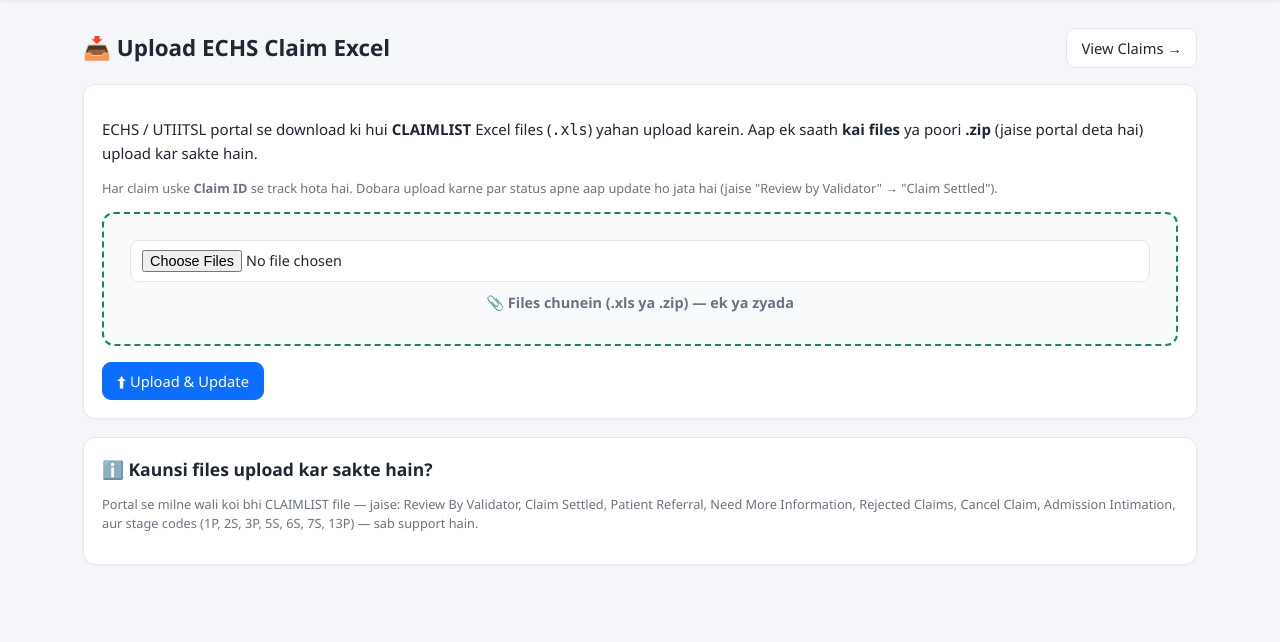
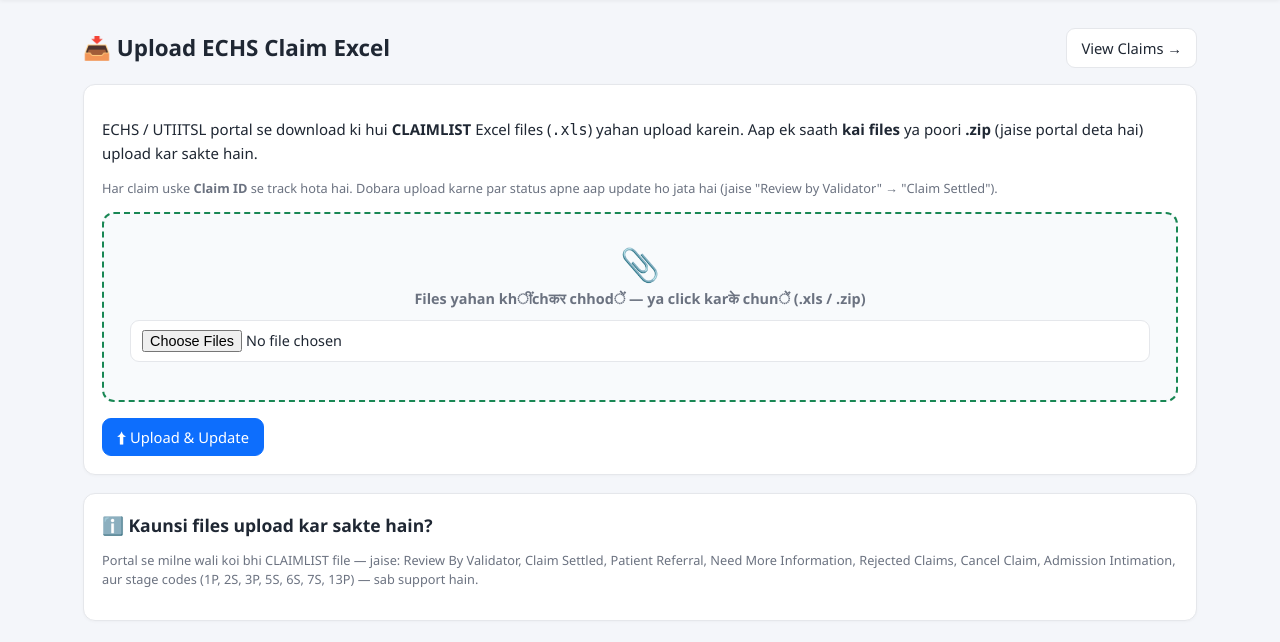
Before and after one commit to Skaler2015/ECHS-SOFTWARE, a PHP site: page /echs_upload.php in a window 1280 px wide. Shown: the part 95-737 px from the top of the page. Run offline with PHP 8.4, Linux system fonts and the light colour scheme; the visitor is signed in with stand-in values (Sample User, id 1); some libraries are stand-ins or nearby versions.

Commit message:
ECHS: drag-and-drop upload + selected-file list, and dashboard "last upload" reminder (alerts when >5 days since last import)
Co-Authored-By: Claude Opus 4.8 <noreply@anthropic.com>
Claude-Session: https://claude.ai/code/session_01FRG8AaUaJjJ8u1HizSzH8h

```diff
--- a/assets/css/style.css
+++ b/assets/css/style.css
@@ -222,6 +222,8 @@ h1,h2,h3{margin:0 0 .4em}
 .inline-add{display:flex;gap:8px;flex-wrap:wrap;align-items:center}
 .tool-links{display:flex;gap:10px;flex-wrap:wrap}
 .row-overdue{background:#fff7ed}
+.upload-drop.drag{background:#e0efff;border-color:var(--primary)}
+.filelist{margin-top:12px;font-size:.88rem;color:var(--ink)}
 
 /* ---- Dark mode ---- */
 body.dark{--bg:#0f141a;--card:#161d26;--ink:#e5e9ef;--muted:#93a1b3;--line:#273140}
--- a/echs_upload.php
+++ b/echs_upload.php
@@ -49,14 +49,34 @@ require __DIR__ . '/includes/header.php';
 
     <form method="post" enctype="multipart/form-data" class="form">
         <?= csrf_field() ?>
-        <div class="upload-drop">
-            <input type="file" name="claimfiles[]" id="claimfiles" multiple accept=".xls,.zip">
-            <label for="claimfiles">📎 Files chunein (.xls ya .zip) — ek ya zyada</label>
+        <div class="upload-drop" id="dropZone">
+            <div style="font-size:2rem">📎</div>
+            <label for="claimfiles"><strong>Files yahan khींchकर chhodें</strong> — ya click karके chunें (.xls / .zip)</label>
+            <input type="file" name="claimfiles[]" id="claimfiles" multiple accept=".xls,.zip" style="margin-top:10px">
+            <div id="fileList" class="filelist"></div>
         </div>
         <div class="form-actions">
             <button class="btn btn-primary">⬆ Upload &amp; Update</button>
         </div>
     </form>
+    <script>
+    (function(){
+        var dz = document.getElementById('dropZone'),
+            inp = document.getElementById('claimfiles'),
+            list = document.getElementById('fileList');
+        function show(){
+            if(!inp.files.length){ list.innerHTML=''; return; }
+            var names=[]; for(var i=0;i<inp.files.length;i++) names.push('📄 '+inp.files[i].name);
+            list.innerHTML = names.join('<br>');
+        }
+        inp.addEventListener('change', show);
+        ['dragenter','dragover'].forEach(function(ev){ dz.addEventListener(ev,function(e){e.preventDefault();dz.classList.add('drag');}); });
+        ['dragleave','drop'].forEach(function(ev){ dz.addEventListener(ev,function(e){e.preventDefault();dz.classList.remove('drag');}); });
+        dz.addEventListener('drop', function(e){
+            if(e.dataTransfer && e.dataTransfer.files.length){ inp.files = e.dataTransfer.files; show(); }
+        });
+    })();
+    </script>
 </div>
 
 <?php if ($summary): ?>
```
Also changed, not shown: includes/echs_dashboard.php (+17 -0 lines).
